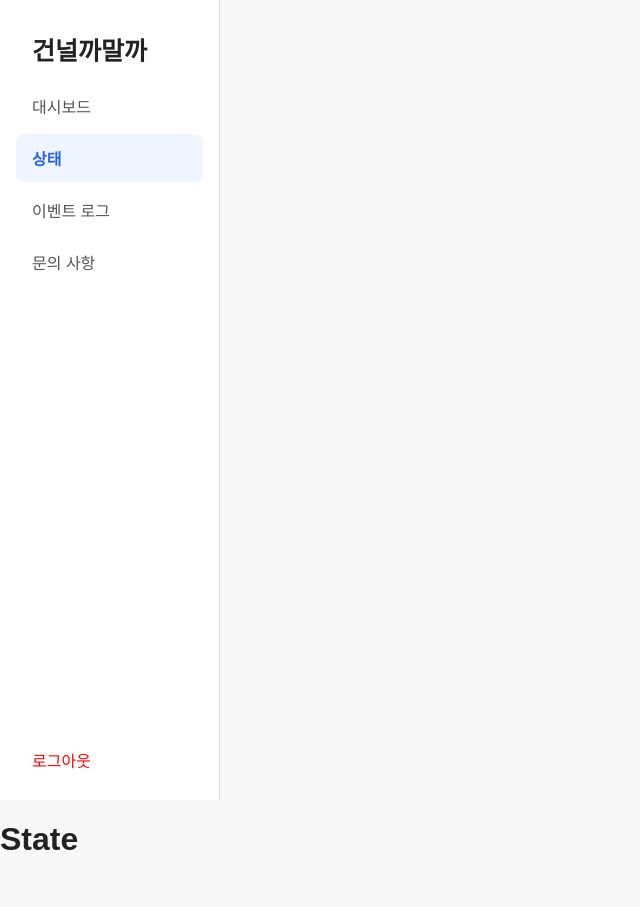
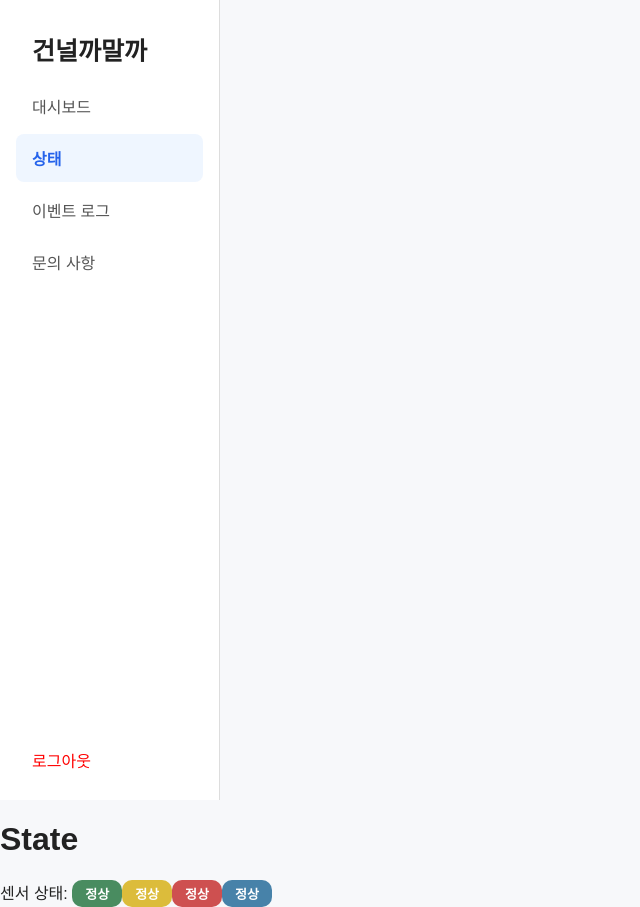
Before and after one commit to Inhan624/think-cross, a React (Vite) app: page /state in a window 1280 px wide. Shown: the whole page, without its empty margins (0-640 px from the left). Before the commit the page ends 880 px from the top, so only its background shows below. Built offline with nearby package versions, Linux system fonts and the light colour scheme.

Commit message:
feat: add admin login and status UI

```diff
--- a/src/admin/pages/login.jsx
+++ b/src/admin/pages/login.jsx
@@ -1,5 +1,29 @@
 const Login = () => {
+    return (
+        <LoginPage>
+            <LoginCard>
+                <LoginTitle>건널까말까 관리자 로그인</LoginTitle>
 
+                <LoginDescription>
+                    관리자 페이지에 로그인해주세요.
+                </LoginDescription>
+            </LoginCard>
+
+            <LoginForm>
+                <div>
+                    <label>아이디</label>
+                    <Input />
+                </div>
+
+                <div>
+                    <label>비밀번호</label>
+                    <Input />
+                </div>
+
+                <button>로그인</button>
+            </LoginForm>
+        </LoginPage>
+    )
 }
 
 export default Login;
--- a/src/admin/pages/state.jsx
+++ b/src/admin/pages/state.jsx
@@ -1,10 +1,17 @@
 import Nav from "../components/nav";
+import Badge from "../../shared/badge";
 
 const State = () => {
     return (
         <div>
             <Nav />
             <h1>State</h1>
+            <div>
+                센서 상태: <Badge $type="success">정상</Badge>
+                <Badge $type="warning">정상</Badge>
+                <Badge $type="danger">정상</Badge>
+                <Badge $type="info">정상</Badge>
+            </div>
         </div>
     )
 }
--- a/src/shared/badge.jsx
+++ b/src/shared/badge.jsx
@@ -0,0 +1,39 @@
+import styled from "styled-components";
+
+
+const Badge = styled.span`
+    display: inline-block;
+    border-radius: 10px;
+    padding: 4px 13px;
+    font-size: 13px;
+    font-weight: bold;
+    color: white;
+
+
+    ${({$type}) => {
+        if ($type === "success") {
+            return `
+                background: #498c60;
+            `;
+        }
+        if ($type === "warning") {
+            return`
+                background: #dcbc3b;
+            `;
+        }
+        if ($type === "danger") {
+            return`
+                background: #ce5050;
+            `;
+        }
+        if ($type === "info") {
+            return`
+                background:#4782a9;
+            `
+        }
+    }}
+`
+
+
+
+export default Badge;
```
Also changed, not shown: src/shared/input.jsx (+7 -0 lines).
